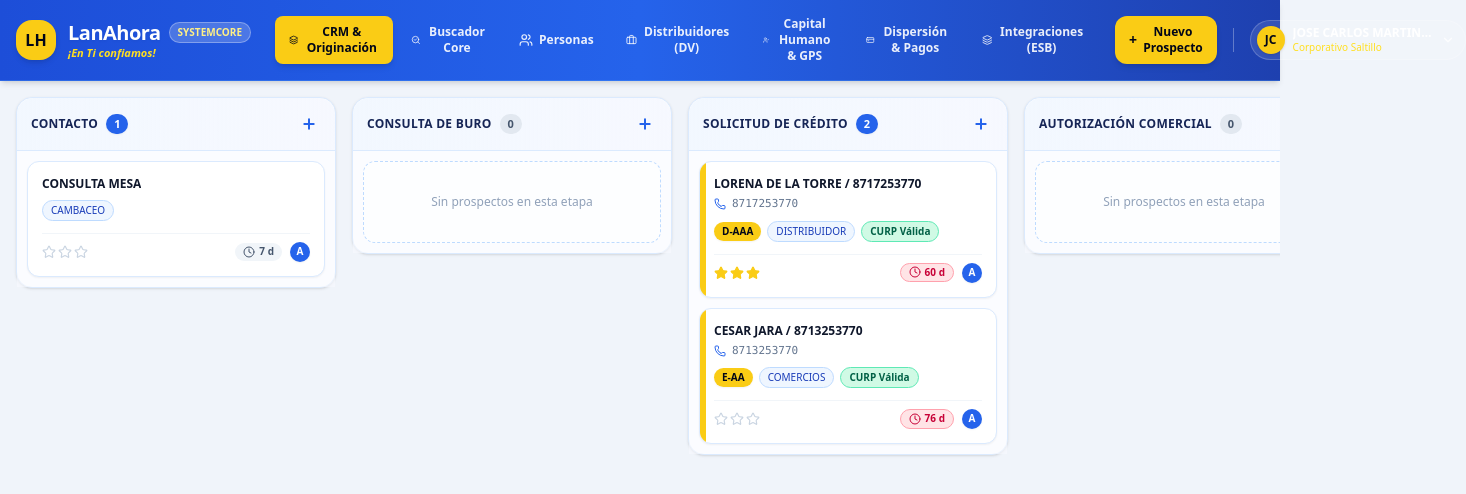
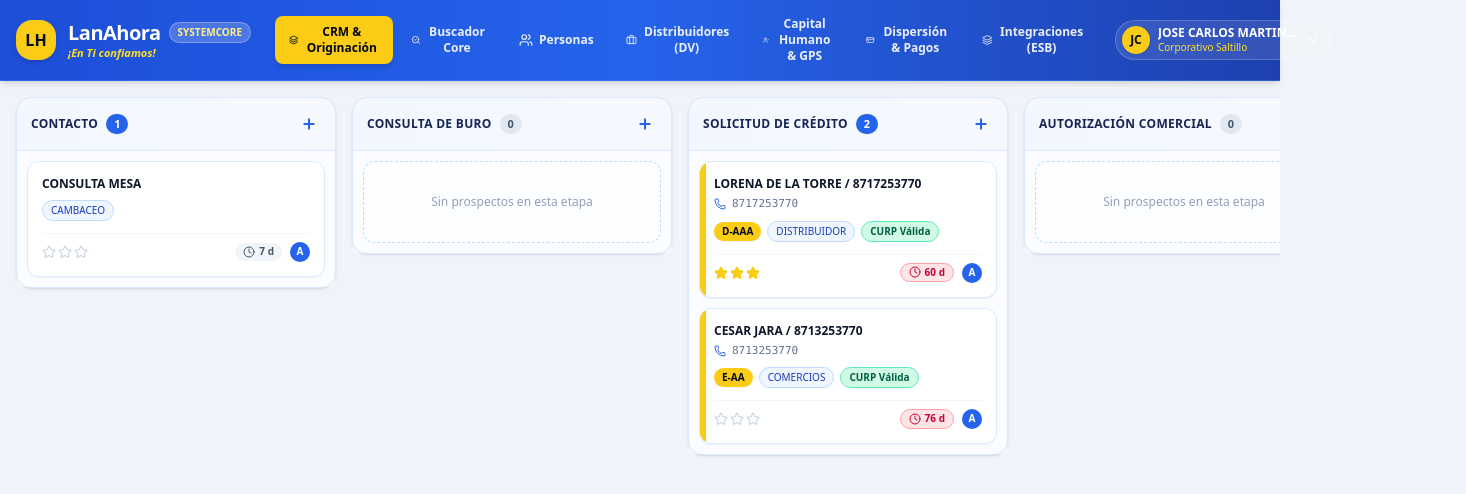
Before and after one commit to CarlosMartinezLH/SystemCore_LH, a Next.js app: page / in a window 1280 px wide. Both pictures are taken after a click on the button "Ingresar a LanAhora". Shown: the top 494 px of the page, 1466 px wide, since content can reach past the window. Built offline with nearby package versions, Linux system fonts and the light colour scheme.

Commit message:
refactor(header): remover boton de Nuevo Prospecto de la cabecera central del Core

```diff
--- a/src/app/page.tsx
+++ b/src/app/page.tsx
@@ -193,10 +193,6 @@ export default function Home() {
           setActiveModule(mod);
         }}
         onLogout={handleLogout}
-        onOpenNewLead={() => {
-          setQuickAddStage('contacto');
-          setIsNewLeadOpen(true);
-        }}
       />
 
       <main className="flex-1 flex flex-col">
--- a/src/components/Header.tsx
+++ b/src/components/Header.tsx
@@ -22,7 +22,7 @@ interface HeaderProps {
   activeModule: ActiveAppModule;
   onModuleChange: (mod: ActiveAppModule) => void;
   onLogout: () => void;
-  onOpenNewLead: () => void;
+  onOpenNewLead?: () => void;
 }
 
 export default function Header({
@@ -30,7 +30,6 @@ export default function Header({
   activeModule,
   onModuleChange,
   onLogout,
-  onOpenNewLead,
 }: HeaderProps) {
   const [userDropdownOpen, setUserDropdownOpen] = useState(false);
 
@@ -152,16 +151,6 @@ export default function Header({
 
         {/* Right Tools & User Session */}
         <div className="flex items-center gap-3">
-          <button
-            onClick={onOpenNewLead}
-            className="hidden sm:inline-flex items-center gap-1.5 px-3.5 py-2 rounded-xl bg-[#facc15] hover:bg-yellow-400 text-slate-950 font-black text-xs shadow-md transition active:scale-95"
-          >
-            <span className="text-sm leading-none">+</span>
-            <span>Nuevo Prospecto</span>
-          </button>
-
-          <div className="h-6 w-px bg-white/30 mx-1 hidden sm:block" />
-
           {/* User Profile Badge & Dropdown */}
           <div className="relative">
             <button
```
